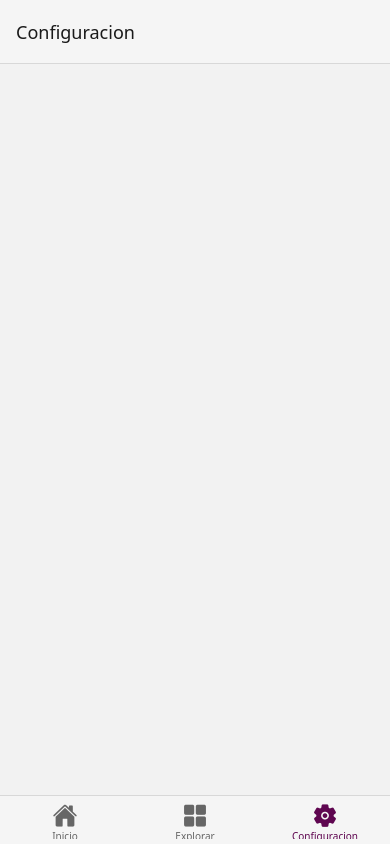
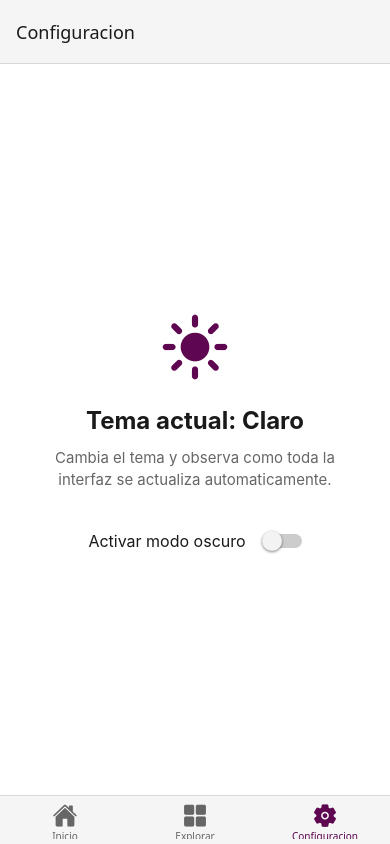
Before and after one commit to DoubleGG1505/Lab-Themes, a React Native app: screen /Configuracion in a window 390 px wide. Built offline with nearby package versions, Linux system fonts and the light colour scheme.

Commit message:
feat: implementar SettingsScreen con switch de tema claro/oscuro

```diff
--- a/src/screens/SettingsScreen.tsx
+++ b/src/screens/SettingsScreen.tsx
@@ -1,3 +1,46 @@
-export default function SettingScreen() {
+import { View, Text, Switch, StyleSheet } from 'react-native';
+import { Ionicons } from '@expo/vector-icons';
+import { useTheme } from '../context/ThemeContext';
 
+export default function SettingsScreen() {
+  const { isDark, colors, toggleTheme } = useTheme();
+
+  return (
+    <View style={[styles.container, { backgroundColor: colors.background }]}>
+      {/* Icono representativo del tema actual */}
+      <Ionicons
+        name={isDark ? 'moon' : 'sunny'}
+        size={72}
+        color={colors.primary}
+        style={styles.icon}
+      />
+      <Text style={[styles.title, { color: colors.text }]}>
+        Tema actual: {isDark ? 'Oscuro' : 'Claro'}
+      </Text>
+      <Text style={[styles.subtitle, { color: colors.textSecondary }]}>
+        Cambia el tema y observa como toda la interfaz se actualiza automaticamente.
+      </Text>
+      {/* Switch para alternar el tema */}
+      <View style={styles.row}>
+        <Text style={[styles.label, { color: colors.text }]}>
+          {isDark ? 'Desactivar modo oscuro' : 'Activar modo oscuro'}
+        </Text>
+        <Switch
+          value={isDark}
+          onValueChange={toggleTheme}
+          thumbColor={isDark ? colors.primary : '#f4f3f4'}
+          trackColor={{ false: '#ccc', true: '#9B59B6' }}
+        />
+      </View>
+    </View>
+  );
 }
+
+const styles = StyleSheet.create({
+  container: { flex: 1, alignItems: 'center', justifyContent: 'center', padding: 32 },
+  icon:      { marginBottom: 20 },
+  title:     { fontSize: 24, fontWeight: 'bold', marginBottom: 12, textAlign: 'center' },
+  subtitle:  { fontSize: 15, textAlign: 'center', marginBottom: 40, lineHeight: 22 },
+  row:       { flexDirection: 'row', alignItems: 'center', gap: 16 },
+  label:     { fontSize: 16 },
+});
```
